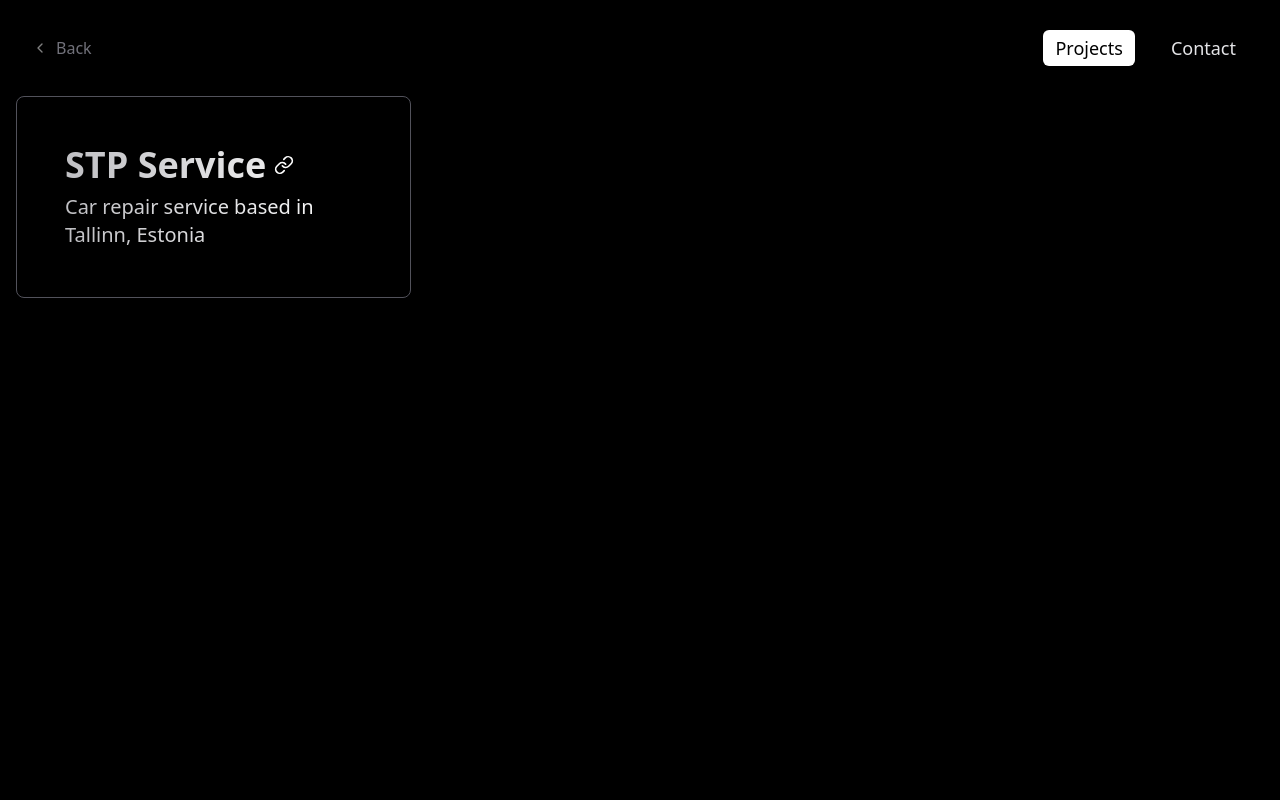
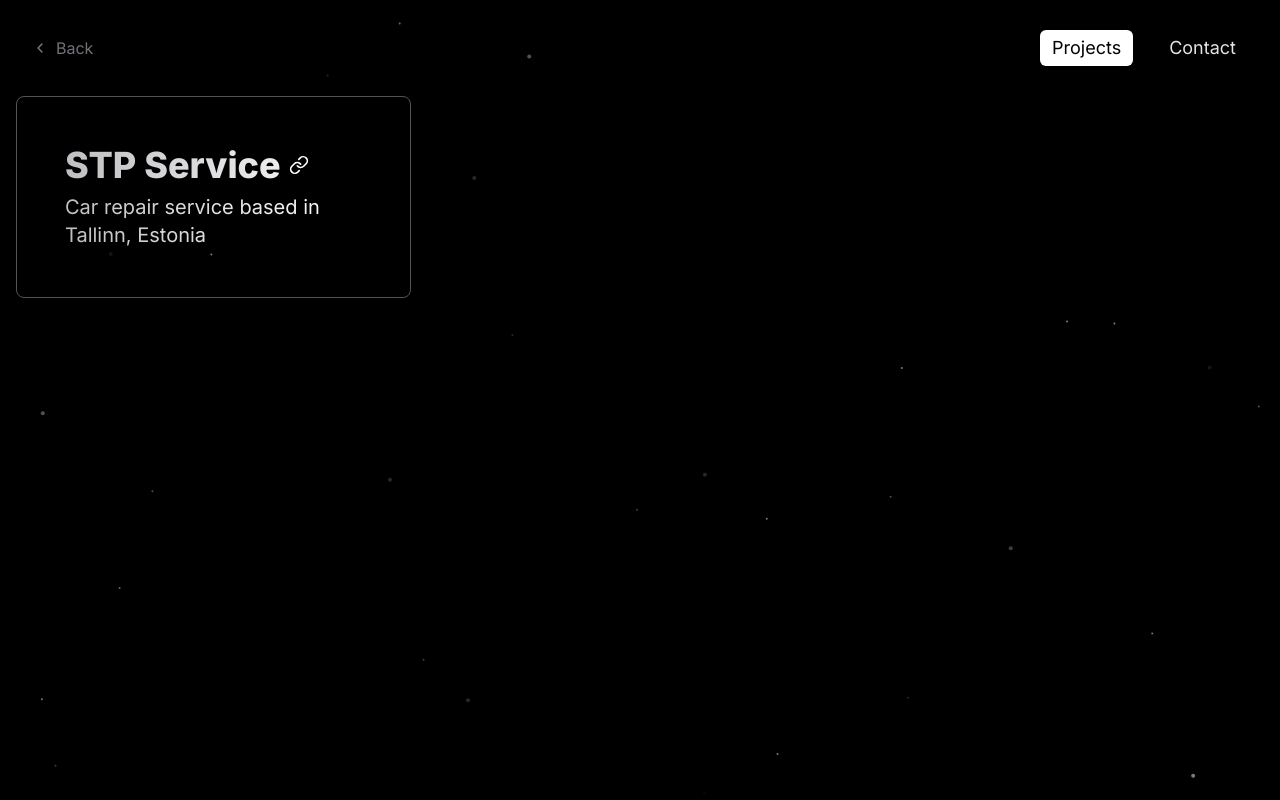
Before and after one commit to sench-a/sendzha.com, a Next.js app: page /projects in a window 1280 px wide. Built offline with nearby package versions, Linux system fonts and the light colour scheme; no server answers.

Commit message:
feature: added twitter:og metadata"

```diff
--- a/src/app/(dashboard)/layout.tsx
+++ b/src/app/(dashboard)/layout.tsx
@@ -1,28 +1,14 @@
 import '../globals.css';
-import GoogleAnalytics from '@/components/google-analytics';
 import BackButton from '@/components/back-button';
 import Nav from '@/components/nav';
-import { env } from '@/env.mjs';
-import { siteConfig } from '@/config/site';
-import type { Metadata } from 'next';
 
 interface DashboardLayoutProps {
 	children: React.ReactNode;
 }
 
-export const metadata: Metadata = {
-	title: {
-		default: siteConfig.name,
-		template: `%s | ${siteConfig.name}`,
-	},
-};
-
 export default function DashboardLayout({ children }: DashboardLayoutProps) {
 	return (
 		<html>
-			<GoogleAnalytics
-				GOOGLE_ANALYTICS_ID={env.NEXT_PUBLIC_GOOGLE_ANALYTICS_ID}
-			/>
 			<body>
 				<header className="px-4 xl:px-8 duration-500">
 					<nav className="h-24 flex flex-row items-center justify-between">
--- a/src/app/(landing)/page.tsx
+++ b/src/app/(landing)/page.tsx
@@ -6,15 +6,15 @@ export default function HomePage() {
 	return (
 		<main className="h-screen">
 			<section className="flex flex-col h-screen w-screen px-6 items-center justify-center">
-				<div className="pt-16 text-center">
+				<div className="text-center">
 					<div className="h-px animate-glow animate-fade-left bg-gradient-to-r from-zinc-300/0 via-zinc-300/50 to-zinc-300/0" />
 					<h1 className="font-extrabold text-7xl sm:text-8xl lg:text-9xl animate-title text-edge-outline text-transparent bg-clip-text bg-gradient-to-r from-zinc-300 via-white to-zinc-300 whitespace-nowrap">
-						Sendzha
+						{siteConfig.name}
 					</h1>
 					<div className="h-px animate-glow animate-fade-right bg-gradient-to-r from-zinc-300/0 via-zinc-300/50 to-zinc-300/0" />
-					<p className="mt-4 text-zinc-400 animate-fade-in text-lg sm:text-xl lg:text-2xl">
+					<p className="mt-4 text-zinc-400 animate-fade-in text-xl lg:text-2xl">
 						<ReactWrapBalancer>
-							I make sexy websites
+							{siteConfig.description}
 						</ReactWrapBalancer>
 					</p>
 
@@ -23,7 +23,7 @@ export default function HomePage() {
 							<Link
 								key={index}
 								href={nav.route}
-								className="w-full py-2.5 text-xl lg:text-2xl duration-500 text-zinc-300 hover:text-white font-semibold border border-zinc-600 rounded-lg"
+								className="w-full py-2.5 text-xl lg:text-2xl duration-500 text-zinc-300 hover:text-white font-semibold border border-zinc-600 rounded-sm"
 							>
 								{nav.title}
 							</Link>
--- a/src/app/(landing)/layout.tsx
+++ b/src/app/layout.tsx
@@ -1,15 +1,17 @@
-import '../globals.css';
+import './globals.css';
+import type { Metadata } from 'next';
 import { inter } from '@/lib/fonts';
-import type { Metadata } from 'next';
+import { env } from '@/env.mjs';
+import { siteConfig } from '@/config/site';
 import { Particles } from '@/components/particles';
-import { siteConfig } from '@/config/site';
-import { Analytics } from '@vercel/analytics/react';
-import Script from 'next/script';
-import { env } from '@/env.mjs';
 import GoogleAnalytics from '@/components/google-analytics';
+import { Analytics as VercelAnalytics } from '@vercel/analytics/react';
 
 export const metadata: Metadata = {
-	title: siteConfig.name,
+	title: {
+		default: siteConfig.name,
+		template: `%s | ${siteConfig.name}`,
+	},
 	description: siteConfig.description,
 	openGraph: {
 		title: siteConfig.name,
@@ -18,6 +20,16 @@ export const metadata: Metadata = {
 		siteName: siteConfig.name,
 		locale: 'en',
 		type: 'website',
+	},
+	twitter: {
+		title: siteConfig.name,
+		description: siteConfig.description,
+		images: [`${siteConfig.url}/opengraph-image.png`],
+		creator: '@sendzha_',
+		card: 'summary_large_image',
+	},
+	icons: {
+		shortcut: '/favicon.ico',
 	},
 	keywords: ['Next.js', 'Vercel', 'Websites', 'Sexy', 'Full-stack'],
 	authors: [
@@ -41,7 +53,7 @@ export default function RootLayout({ children }: RootLayoutProps) {
 				GOOGLE_ANALYTICS_ID={env.NEXT_PUBLIC_GOOGLE_ANALYTICS_ID}
 			/>
 			<body className={inter.className}>
-				<Analytics />
+				<VercelAnalytics />
 				<Particles className="absolute inset-0 -z-10 opacity-80 select-none" />
 				{children}
 			</body>
--- a/tailwind.config.js
+++ b/tailwind.config.js
@@ -126,10 +126,10 @@ module.exports = {
       animation: {
         "accordion-down": "accordion-down 0.2s ease-out",
         "accordion-up": "accordion-up 0.2s ease-out",
-        "fade-in": "fade-in 3s ease-in-out forwards",
-				title: "title 3s ease-out forwards",
-				"fade-left": "fade-left 3s ease-in-out forwards",
-				"fade-right": "fade-right 3s ease-in-out forwards",
+        "fade-in": "fade-in 2.5s ease-in-out forwards",
+				title: "title 2s ease-out forwards",
+				"fade-left": "fade-left 2s ease-in-out forwards",
+				"fade-right": "fade-right 2s ease-in-out forwards",
       },
     },
   },
```
